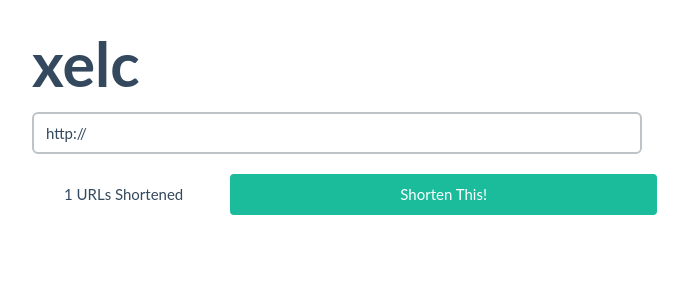
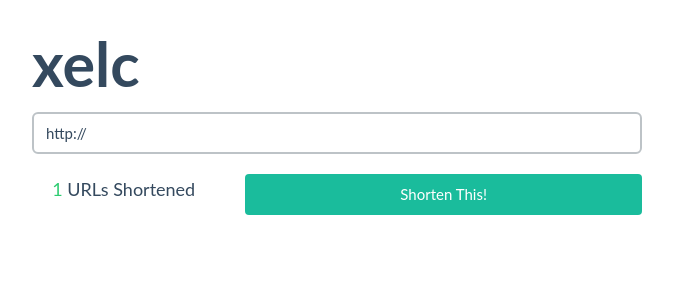
Before and after one commit to brendanashworth/xelc, a Python web app: template templates/index.html in a window 1280 px wide. Shown: the top 300 px of the page, without its empty margins (303-991 px from the left). Run offline with Jinja, Linux system fonts and the light colour scheme; the template is opened without the code that fills it: most values are stand-ins (such as "Sample title", 1, 10 or a date in 2020); some libraries are stand-ins or nearby versions.

Commit message:
improves UI

```diff
--- a/templates/index.html
+++ b/templates/index.html
@@ -14,10 +14,12 @@
 			<input type="text" class="form-control" id="url" placeholder="Link to Shorten" value="http://">
 		</div>
 		<div class="row">
-			<div class="col-lg-4 muted btn">
-				<span id="count">{{ count }}</span> URLs Shortened
+			<div class="col-lg-4">
+				<p class="text-center"><span class="text-success" id="count">{{ count }}</span> URLs Shortened</p>
 			</div>
-			<button class="btn btn-primary col-lg-8" id="submit">Shorten This!</button>
+			<div class="col-lg-8">
+				<button class="btn btn-primary btn-block" id="submit">Shorten This!</button>
+			</div>
 		</div>
 	</div>
 	<div id="baseurl" style="display:none">{{ baseUrl }}</div>
```
